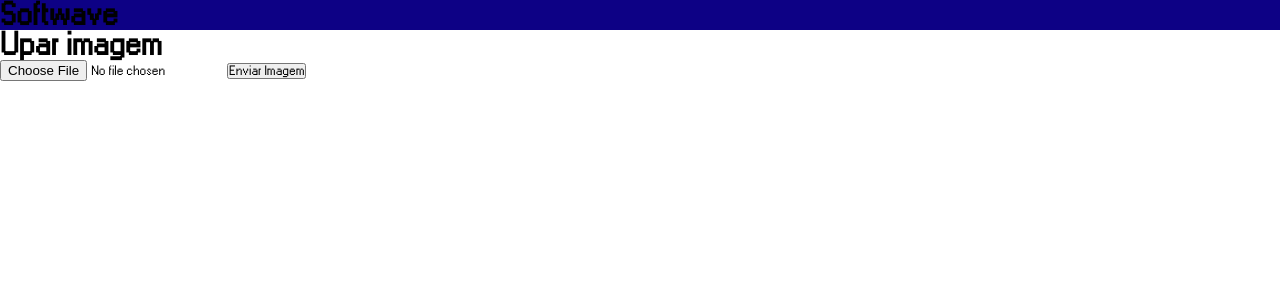
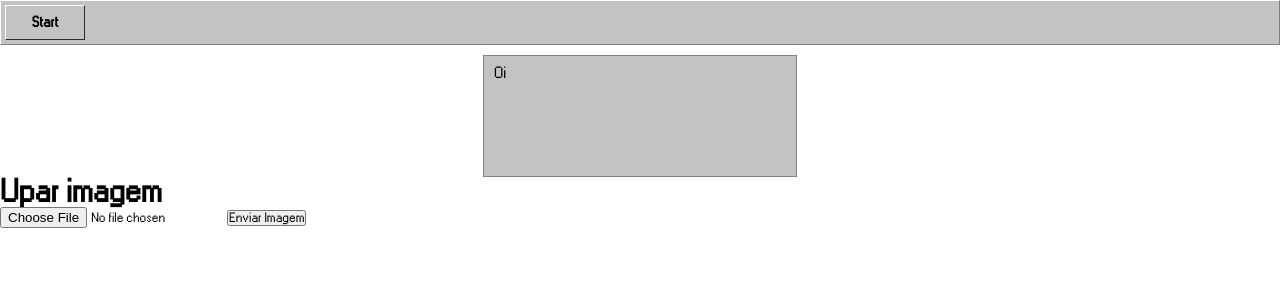
Before and after one commit to gabrielpdsilva/softwave, a React (Create React App) app: page / in a window 1280 px wide. Shown: the top 300 px of the page. Built offline with nearby package versions, Linux system fonts and the light colour scheme.

Commit message:
fazendo testes de estilo, mas agora o header e o botao estao com estilo do windows 95. Box introduzida tambem, ainda falta customizar

```diff
--- a/src/App.js
+++ b/src/App.js
@@ -4,6 +4,8 @@ import FileUpload from './FileUpload';
 import GlobalFonts from './styles/fonts/fonts';
 import GlobalStyle from './GlobalStyle';
 import Header from './components/Header'
+
+import Box from './components/Box'
 //font:
 //https://fontsarena.com/w95fa-by-fontsarena/
 
@@ -15,6 +17,7 @@ function App() {
     <div>
       <header>
         <Header/>
+        <Box/>
         <FileUpload/>
         <GlobalFonts/>
         <GlobalStyle/>
--- a/src/GlobalStyle.js
+++ b/src/GlobalStyle.js
@@ -1,5 +1,5 @@
 import { createGlobalStyle } from 'styled-components'
-
+import COLORS from './styles/colors'
 /*injectGlobal`
   body {
     padding: 0;
@@ -9,10 +9,14 @@ import { createGlobalStyle } from 'styled-components'
 `*/
 
 export default createGlobalStyle`
+
+
   * {
       color: black;
       padding: 0;
       margin: 0;
+      //background-color: ${COLORS.cinzaClaro};
       font-family: w95fa;
+
   }
 `;
--- /dev/null
+++ b/src/components/Box/index.js
@@ -0,0 +1,12 @@
+import React from 'react';
+import {Caixa} from './styles';
+
+const Box = () => {
+    return (
+        <Caixa>
+            Oi
+        </Caixa>
+    )
+}
+
+export default Box;
--- /dev/null
+++ b/src/components/Box/styles.js
@@ -0,0 +1,31 @@
+import styled from 'styled-components';
+import COLORS from '../../styles/colors'
+
+export const Caixa = styled.div`
+    //display: flex;
+//    display: flex;
+//    align-items: center;
+    width: 292px;
+    border: 1px;
+    border-style:solid;
+    border-color: #808080;
+    height: 100px;
+    margin: auto;
+    padding: 10px;
+    margin-top: 10px;
+    background-color: ${COLORS.cinzaClaro};
+
+    .box{
+  width:292px;
+  background:#C0C0C0;
+  border-width:1px;
+  border-color:#FFFFFF #808080 #808080 #FFFFFF;
+  border-style:solid;
+  position:absolute;
+  top:50%;
+  left:50%;
+  transform: translate(-50%,-50%);
+  padding:1px;
+}
+
+`;
--- a/src/components/Header/index.js
+++ b/src/components/Header/index.js
@@ -4,7 +4,7 @@ import {Container} from './styles';
 const Header = () => {
     return (
         <Container>
-            <h1>Softwave</h1>
+            <button>Start</button>
         </Container>
     )
 }
--- a/src/components/Header/styles.js
+++ b/src/components/Header/styles.js
@@ -2,7 +2,44 @@ import styled from 'styled-components';
 import COLORS from '../../styles/colors'
 
 export const Container = styled.div`
-    display: flex;
-    align-items: center;
-    background: ${COLORS.azulEscuro};
+    //display: flex;
+//    display: flex;
+//    align-items: center;
+    background-color: ${COLORS.cinzaClaro};
+
+    border-width: 1px;
+    border-style: solid;
+    border-color:#FFFFFF #808080 #808080 #FFFFFF;
+    // util:
+    // https://codepen.io/supember/pen/BKmgNZ
+    button {
+        width: 80px;
+        height: 35px;
+        margin: 4px;
+        color: black;
+        font-size: 15px;
+        font-weight: bold;
+        text-align: center;
+        border-width: 1px;
+        background: ${COLORS.cinzaClaro};
+        border-color:#FFFFFF #808080 #808080 #FFFFFF;
+    }
+/*
+    * {
+
+        margin:2px 2px 2px 0;
+        float:right;
+        width:14px;
+        height:13.5px;
+        background:#C0C0C0;
+        border-width:1px;
+        border-color:#FFFFFF #808080 #808080 #FFFFFF;
+        padding:0;
+        font-size:9px;
+        font-weight:bold;
+        font-family:Tahoma;
+        text-align:center;
+        focus:none;
+
+    }*/
 `;
```
Also changed, not shown: 1 other file (tests, documents, lock files or other folders).
